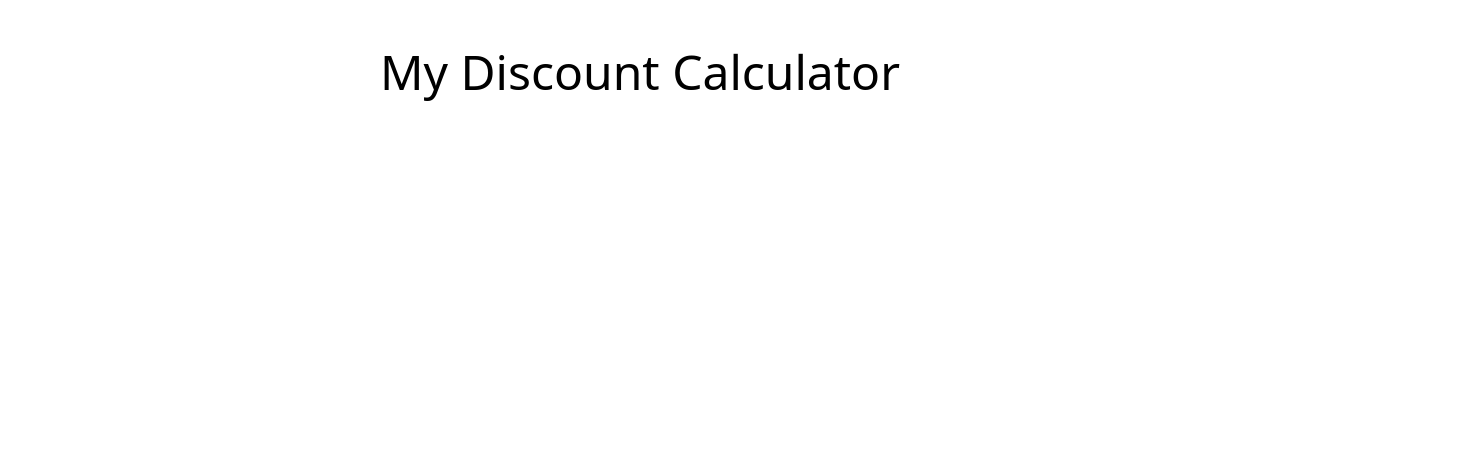
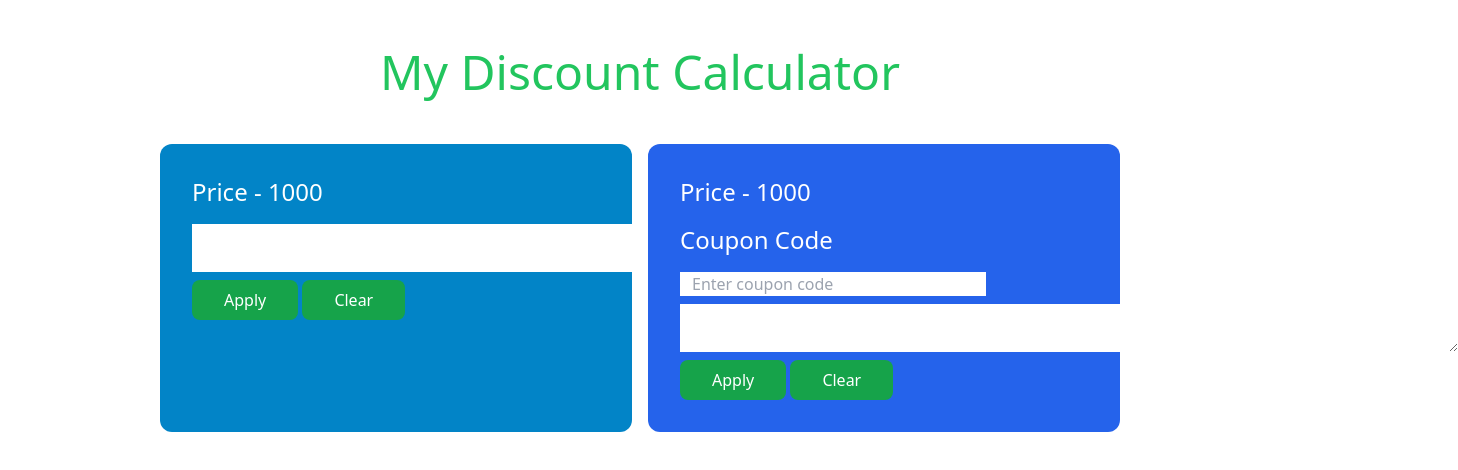
Before and after one commit to masum73/discount-calculator, a plain HTML site: page index.html in a window 1280 px wide. Shown: the whole page, 1458 px wide, since content can reach past the window. Drawn offline with nearby package versions, Linux system fonts and the light colour scheme.

Commit message:
easy discount calculator done

```diff
--- a/index.html
+++ b/index.html
@@ -10,8 +10,28 @@
 </head>
 <body>
     <header>
-        <h1 class="text-5xl text-center mt-12">My Discount Calculator</h1>
+        <h1 class="text-5xl text-center text-green-500 mt-12">My Discount Calculator</h1>
     </header>
+    <main>
+        <section class="mt-12">
+            <div class="grid grid-cols-2 gap-4 w-3/4 mx-auto">
+                <div class="bg-sky-600 p-8 rounded-xl">
+                  <h4 class="text-2xl font-medium mb-4  text-white">Price - 1000</h4>
+                  <textarea class=" block mb-2 px-3" name="" id="textareaFieldOne" cols="80" rows="2"></textarea>
+                  <button id="btn-apply" class="bg-green-600 hover:bg-yellow-700 px-8 py-2 text-white font-medium rounded-lg">Apply</button>
+                  <button id="btn-clear" class="bg-green-600 hover:bg-yellow-700 px-8 py-2 text-white font-medium rounded-lg">Clear</button>
+                </div>
+                <div class="bg-blue-600 p-8 rounded-xl">
+                  <h4 class="text-2xl font-medium mb-4  text-white">Price - 1000</h4>
+                  <h4 class="text-2xl font-medium mb-4  text-white">Coupon Code</h4>
+                  <input class="w-3/4 block mb-2 px-3" type="text" name="" id="coupon-field" placeholder="Enter coupon code">
+                  <textarea class=" block mb-2 px-3" name="" id="textareaFieldTwo" cols="80" rows="2"></textarea>
+                  <button id="btn-apply-coupon" class="bg-green-600 hover:bg-yellow-700 px-8 py-2 text-white font-medium rounded-lg">Apply</button>
+                  <button id="btn-clear" class="bg-green-600 hover:bg-yellow-700 px-8 py-2 text-white font-medium rounded-lg">Clear</button>
+                </div>
+              </div>
+          </section>
+    </main>
     <!-- JS file -->
     <script src="js/script.js"></script>
 </body>
--- a/js/script.js
+++ b/js/script.js
@@ -0,0 +1,21 @@
+//easy discount calculator
+
+document.getElementById('btn-apply').addEventListener('click',function(){
+    let discount =  (1000*30)/100;
+    const textareaField = document.getElementById('textareaFieldOne');
+    textareaField.value = discount;
+})
+
+document.getElementById('btn-clear').addEventListener('click',function(){
+    const textareaField = document.getElementById('textareaFieldOne');
+    textareaField.value = '';
+})
+
+//almost easy discount calculator
+
+
+
+/* document.getElementById('btn-clear').addEventListener('click',function(){
+    const textareaField = document.getElementById('textareaFieldTwo');
+    textareaField.value = '';
+}) */
```
